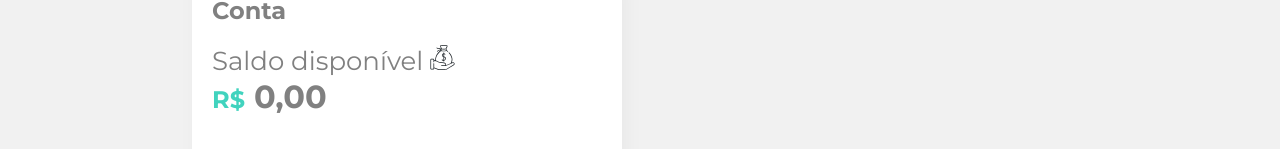
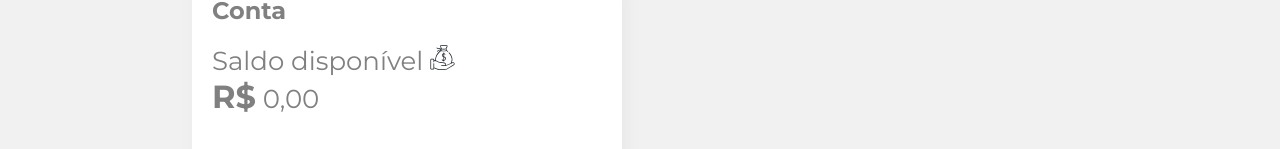
Before and after one commit to devcarolinealmeida/react-styled-components, a React (Create React App) app: page / in a window 1280 px wide. Shown: the part 193-342 px from the top of the page. Built offline with nearby package versions, Linux system fonts and the light colour scheme.

Commit message:
refactor: span Saldo with styled components

```diff
--- a/src/Components/Conta/index.jsx
+++ b/src/Components/Conta/index.jsx
@@ -4,7 +4,7 @@ import styled from "styled-components";
 import privado from "../../assets/images/privado.svg";
 import olho_icone from "../../assets/images/olho.svg";
 import dinheiro from "../../assets/images/dinheiro.svg";
-import { Icon, Box, Button } from "../UI";
+import { Icon, Box, Button, Saldo } from "../UI";
 
 const IconMargin = styled(Icon)`
   margin-top: 2px;
@@ -27,7 +27,7 @@ const Conta = () => {
         </span>
         {toggleState ? (
           <div className="saldo">
-            <span className="detalhe">R$</span> 0,00{" "}
+            <Saldo>R$</Saldo> 0,00{" "}
           </div>
         ) : null}
       </div>
--- a/src/Components/UI/index.jsx
+++ b/src/Components/UI/index.jsx
@@ -28,3 +28,8 @@ export const Button = styled.button`
     padding: 8px 20px;
     cursor: pointer;
 `
+
+export const Saldo = styled.span`
+    font-weight: 700;
+    font-size: 32px;
+`
--- a/src/assets/estilos.css
+++ b/src/assets/estilos.css
@@ -110,10 +110,10 @@ and <GlobalStyle /> on App.js
   width: 48%;
 } */
 
-.saldo {
+/* .saldo {
   font-weight: 700;
   font-size: 32px;
-}
+} */
 
 .detalhe {
   color: #41d3be;
```
